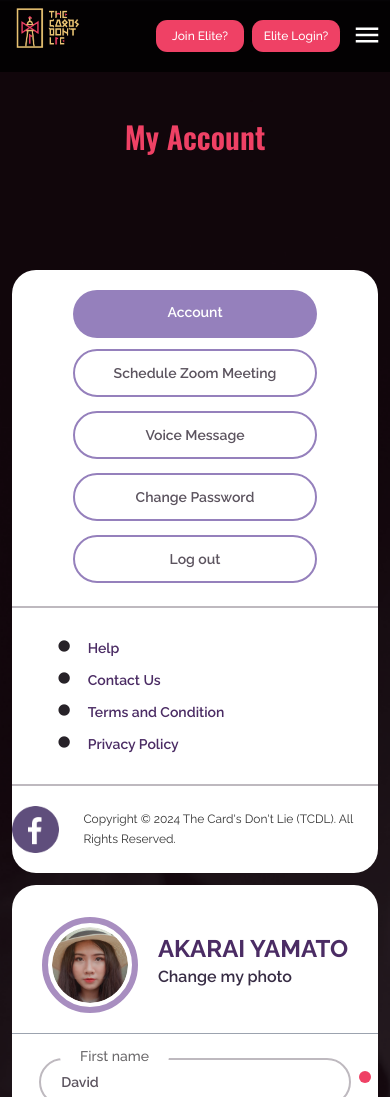
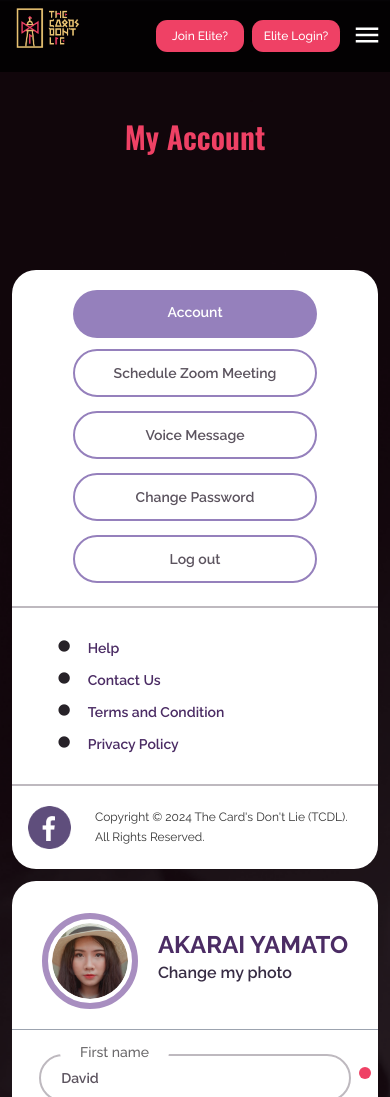
Before and after one commit to nyinyi979/tcdl, a React (Vite) app: page /account in a window 390 px wide. Built offline with nearby package versions, Linux system fonts and the light colour scheme.

Commit message:
Update account_sidebar.tsx

```diff
--- a/src/components/account_components/account_sidebar.tsx
+++ b/src/components/account_components/account_sidebar.tsx
@@ -12,7 +12,7 @@ export default function AccountSidebar(){
                     </ul>
                 </div>
             </div>
-            <div className="flex-row gap-4 md:pl-12 px-0 py-5 items-center flex border-t-2 border-t-light_gray">
+            <div className="flex-row gap-4 md:pl-12 md:pr-0 px-4 py-5 items-center flex border-t-2 border-t-light_gray">
                 <div><img src='/fb-icon2.png' className="inline-block lg:w-[86px] w-[59px] h-fit"/></div>
                 <div className="text-[#333] text-xs font-[400] leading-5 ml-2">Copyright © 2024 The Card's Don't Lie (TCDL). All Rights Reserved.</div>
             </div>
```
